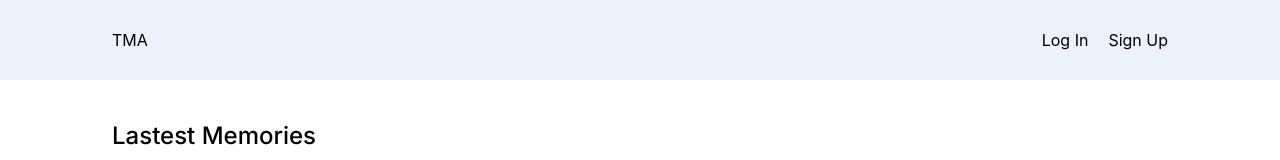
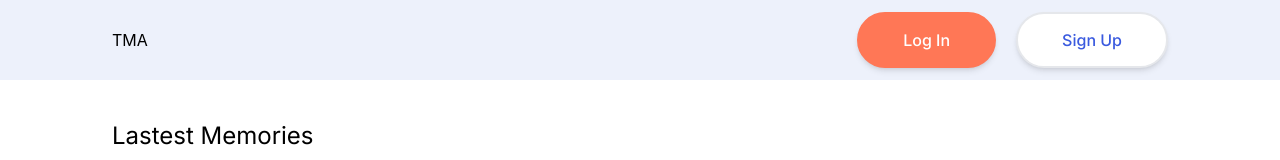
Before and after one commit to ivan-cardoso/travel-memories-app, a React (Create React App) app: page / in a window 1280 px wide. Shown: the top 160 px of the page. Built offline with nearby package versions, Linux system fonts and the light colour scheme; no server answers.

Commit message:
Button component done

```diff
--- a/public/index.html
+++ b/public/index.html
@@ -25,7 +25,7 @@
 
   <link rel="preconnect" href="https://fonts.googleapis.com">
   <link rel="preconnect" href="https://fonts.gstatic.com" crossorigin>
-  <link href="https://fonts.googleapis.com/css2?family=Inter:wght@500&family=Poppins:wght@400;500&display=swap"
+  <link href="https://fonts.googleapis.com/css2?family=Inter:wght@400;500&family=Poppins:wght@400;500&display=swap"
     rel="stylesheet">
   <title>Travel Memories</title>
 </head>
--- /dev/null
+++ b/src/components/Buttons/Button.jsx
@@ -0,0 +1,19 @@
+import React from 'react'
+
+const Button = ({children, variant}) => {
+  return (
+    <button
+        className={`
+            font-title text-base font-medium px-11 h-14 flex items-center justify-center rounded-full shadow-md
+            border-2 transition duration-200 ease-linear hover:shadow-lg
+            ${variant === 'primary' && 'bg-white text-primary_blue hover:border-primary_blue hover:shadow-white/50'}
+            ${variant === 'secondary' && 'bg-primary_orange text-white border-primary_orange hover:border-white hover:bg-white hover:text-black hover:shadow-white/50'}
+            ${variant === 'transparent' && 'bg-transparent text-white border-white hover:bg-white hover:text-black hover:shadow-white/50'}
+            ${variant === 'action' && 'bg-primary_blue text-white border-primary_blue hover:shadow-primary_blue/50'}
+        `}>
+        {children}
+    </button>
+  )
+}
+
+export default Button
--- a/src/components/NavBar/NavBar.jsx
+++ b/src/components/NavBar/NavBar.jsx
@@ -2,6 +2,8 @@ import React from 'react'
 import { Link } from 'react-router-dom'
 import { useSelector } from 'react-redux'
 import useAuth from '../../hooks/useAuth'
+
+import Button from '../Buttons/Button'
 
 const NavBar = () => {
 
@@ -17,8 +19,12 @@ const NavBar = () => {
       </Link>
       {!userInfo ?
         <div className='flex gap-x-5'>
-          <Link to={'/login'}>Log In</Link>
-          <Link to={'/register'}>Sign Up </Link>
+          <Link to={'/login'}>
+            <Button variant={'secondary'}>Log In</Button>
+          </Link>
+          <Link to={'/register'}>
+            <Button variant={'primary'}>Sign Up</Button>
+          </Link>
         </div>
         :
         <div onClick={handleLogout}>
```
